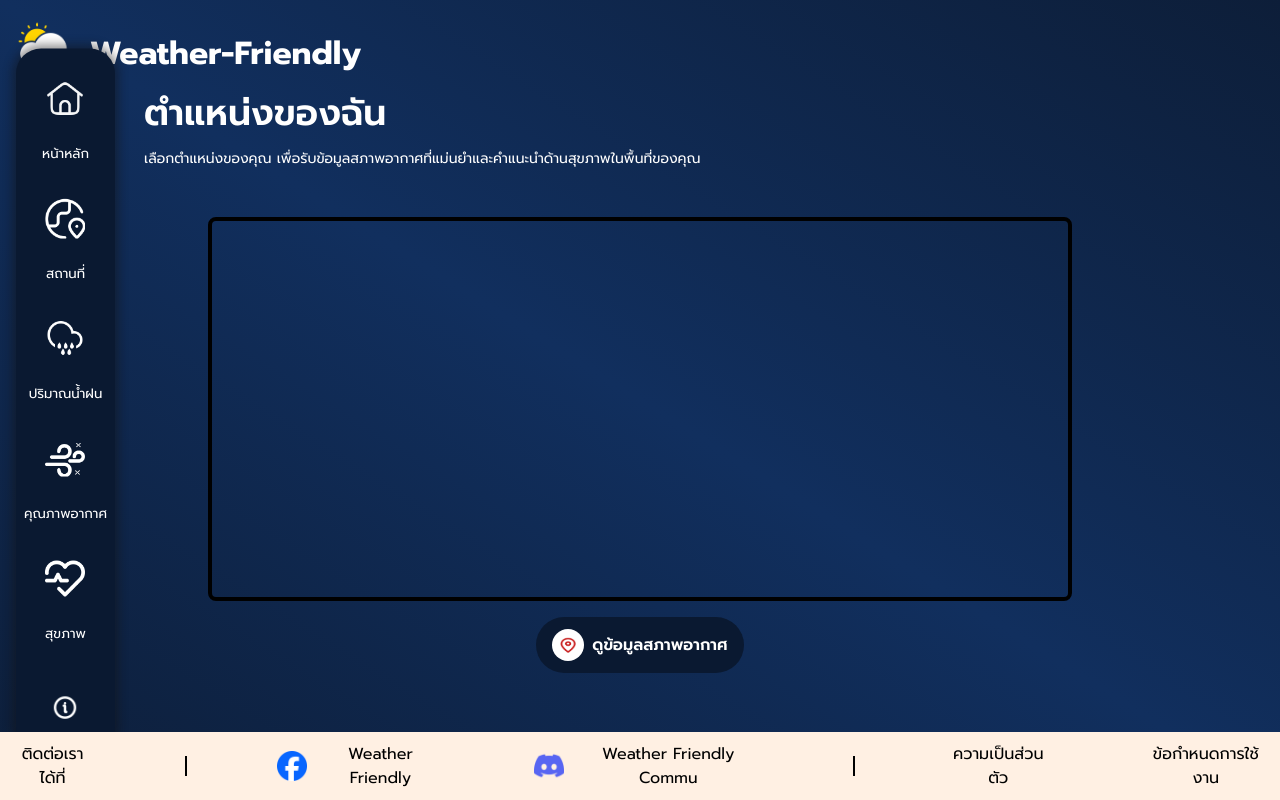
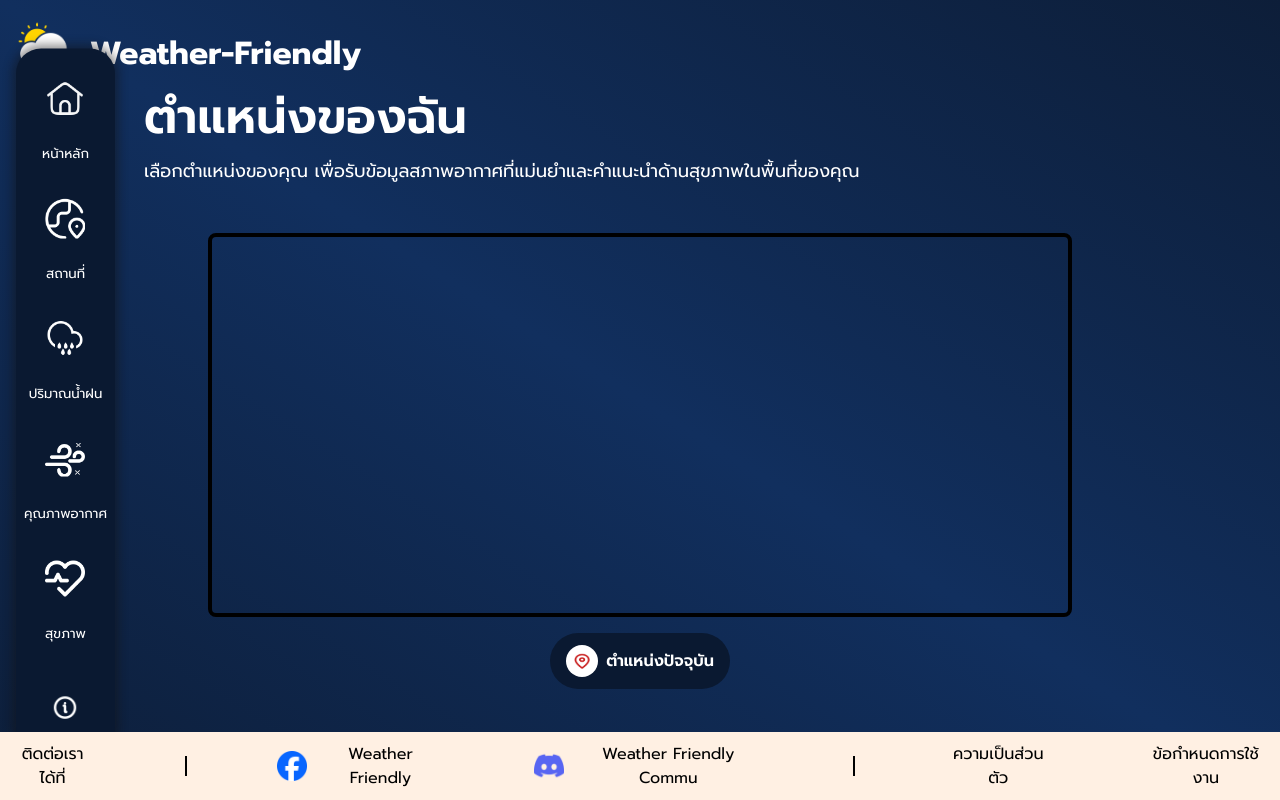
Before and after one commit to farlos3/Weather-friendly, a Next.js app: page /Location in a window 1280 px wide. Built offline with nearby package versions, Linux system fonts and the light colour scheme.

Commit message:
เก็บรายละเอียด

```diff
--- a/app/Location/page.jsx
+++ b/app/Location/page.jsx
@@ -17,8 +17,8 @@
         </header>
 
         <section className="text-start ml-24 pl-12">
-          <h1 className="text-4xl font-semibold">ตำแหน่งของฉัน</h1>
-            <p className="text-sm text-lg pt-4 ">
+          <h1 className="text-5xl font-semibold">ตำแหน่งของฉัน</h1>
+            <p className="text-3xl text-lg pt-4 ">
               เลือกตำแหน่งของคุณ เพื่อรับข้อมูลสภาพอากาศที่แม่นยำและคำแนะนำด้านสุขภาพในพื้นที่ของคุณ
             </p>
         </section>
@@ -37,7 +37,7 @@
                 <div className="flex items-center justify-center bg-white rounded-full h-8 w-8 mr-2">
                   <img src="/img/location Icon.png" alt="icon_location" className="h-4 w-4" />
                 </div>
-                ดูข้อมูลสภาพอากาศ
+                ตำแหน่งปัจจุบัน
               </button>
             </section>
           </section>
```
